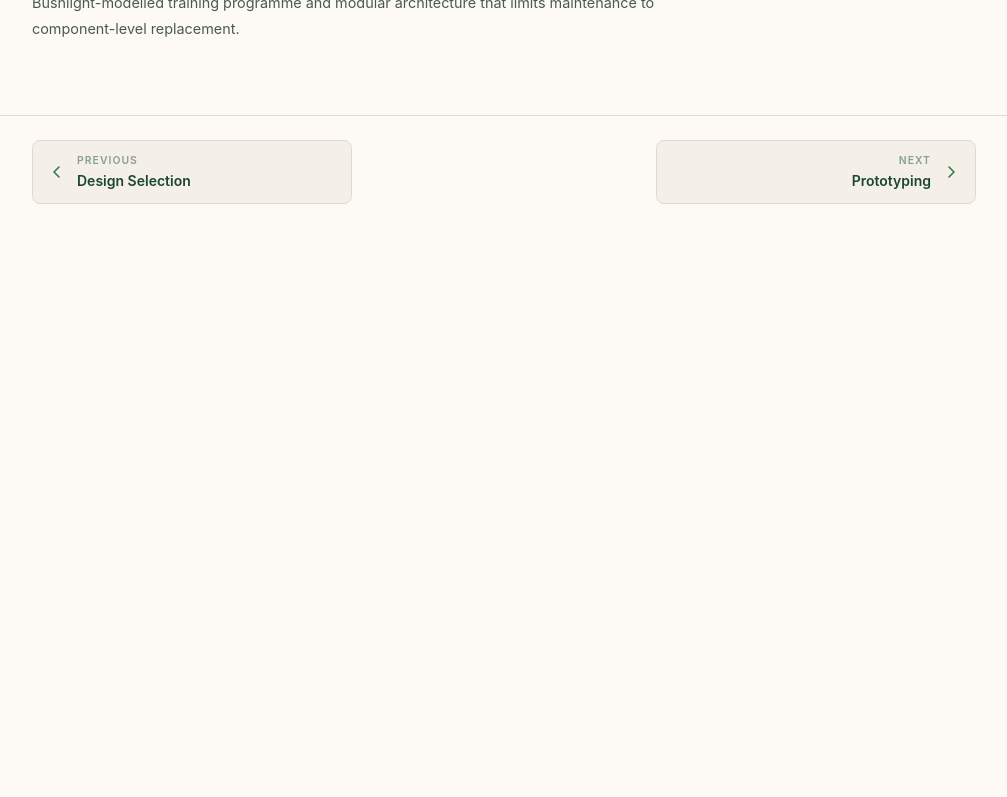
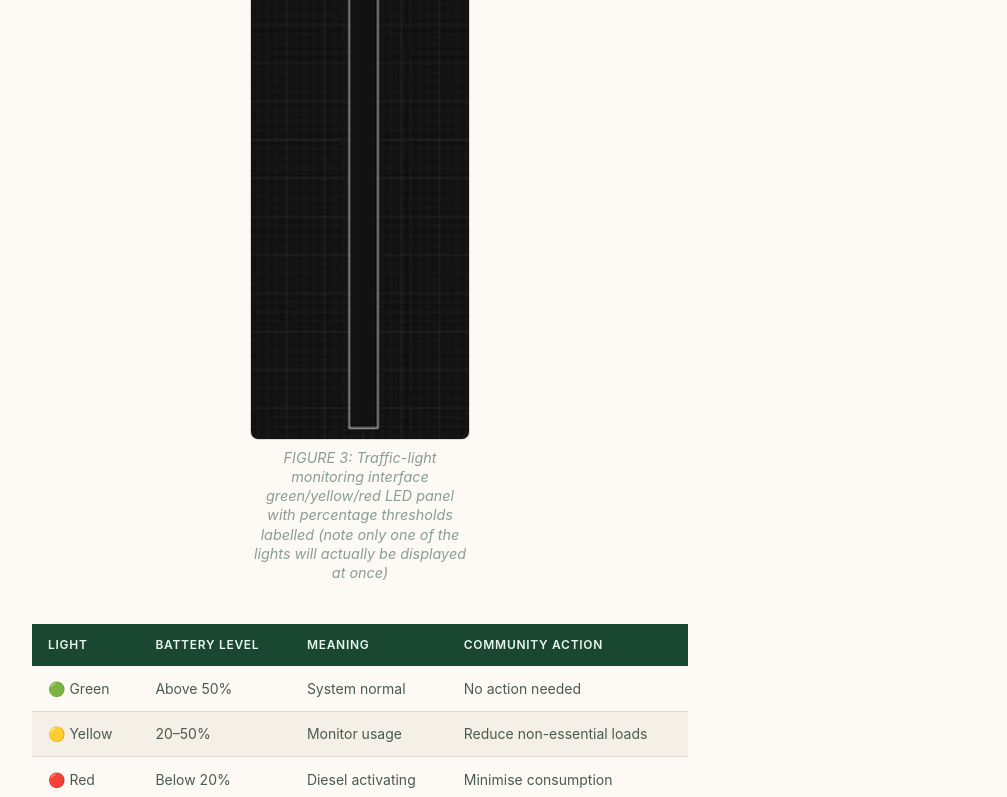
Before and after one commit to DeathBlade205/ewbtest, a Next.js app: page /detailed-design in a window 1280 px wide. Shown: the part 2332-3129 px from the top of the page, without its empty margins (248-1255 px from the left). Before the commit the page ends 2560 px from the top, so only its background shows below. Built offline with nearby package versions, Linux system fonts and the light colour scheme.

Commit message:
Add Figure 3 traffic-light monitoring interface to Detailed Design
Co-Authored-By: Claude Sonnet 4.6 <noreply@anthropic.com>

```diff
--- a/app/detailed-design/page.tsx
+++ b/app/detailed-design/page.tsx
@@ -41,6 +41,19 @@ export default function DetailedDesign() {
           <ScrollReveal delay={0.12}>
             <h3>Monitoring Interface</h3>
             <p>A traffic-light display (green: state-of-charge &gt; 50%; yellow: 20–50%; red: &lt;20%) is mounted at a central community point. The interface requires no technical literacy to interpret and makes system awareness accessible to any community member. Rangers managing the system will receive additional training on the inverter's full monitoring interface, but the traffic-light display ensures the broader community can engage with system health without specialist knowledge.</p>
+            <div className="not-prose my-6 flex justify-center">
+              <div style={{ maxWidth: 220 }}>
+                <img
+                  src="/fig3-traffic-light.png"
+                  alt="FIGURE 3: Traffic-light monitoring interface — green/yellow/red LED panel with percentage thresholds labelled. Only one light is displayed at a time."
+                  className="w-full rounded-lg"
+                  style={{ border: '1px solid var(--border)' }}
+                />
+                <p className="text-xs italic mt-2 text-center" style={{ color: 'var(--ink-faint)' }}>
+                  FIGURE 3: Traffic-light monitoring interface green/yellow/red LED panel with percentage thresholds labelled (note only one of the lights will actually be displayed at once)
+                </p>
+              </div>
+            </div>
             <table>
               <thead><tr><th>Light</th><th>Battery Level</th><th>Meaning</th><th>Community Action</th></tr></thead>
               <tbody>
```
Also changed, not shown: public/fig3-traffic-light.png (added).
